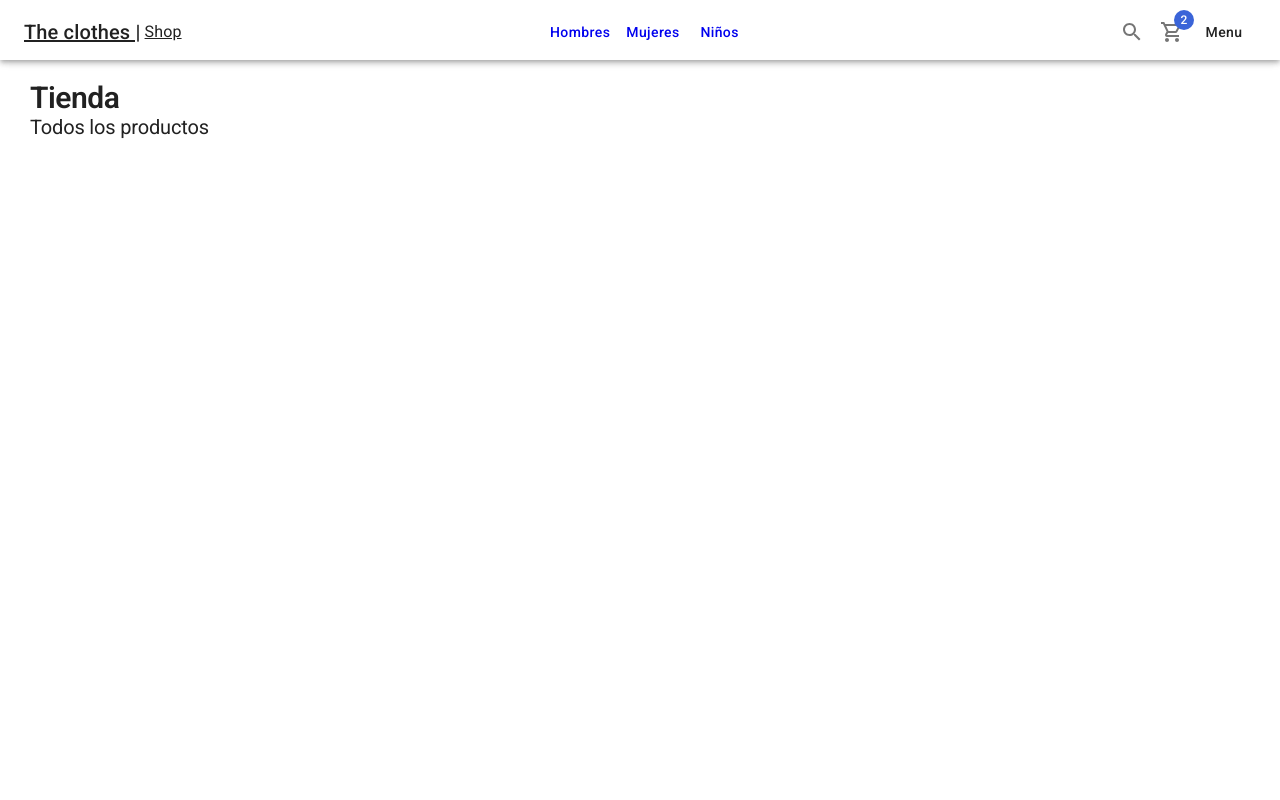
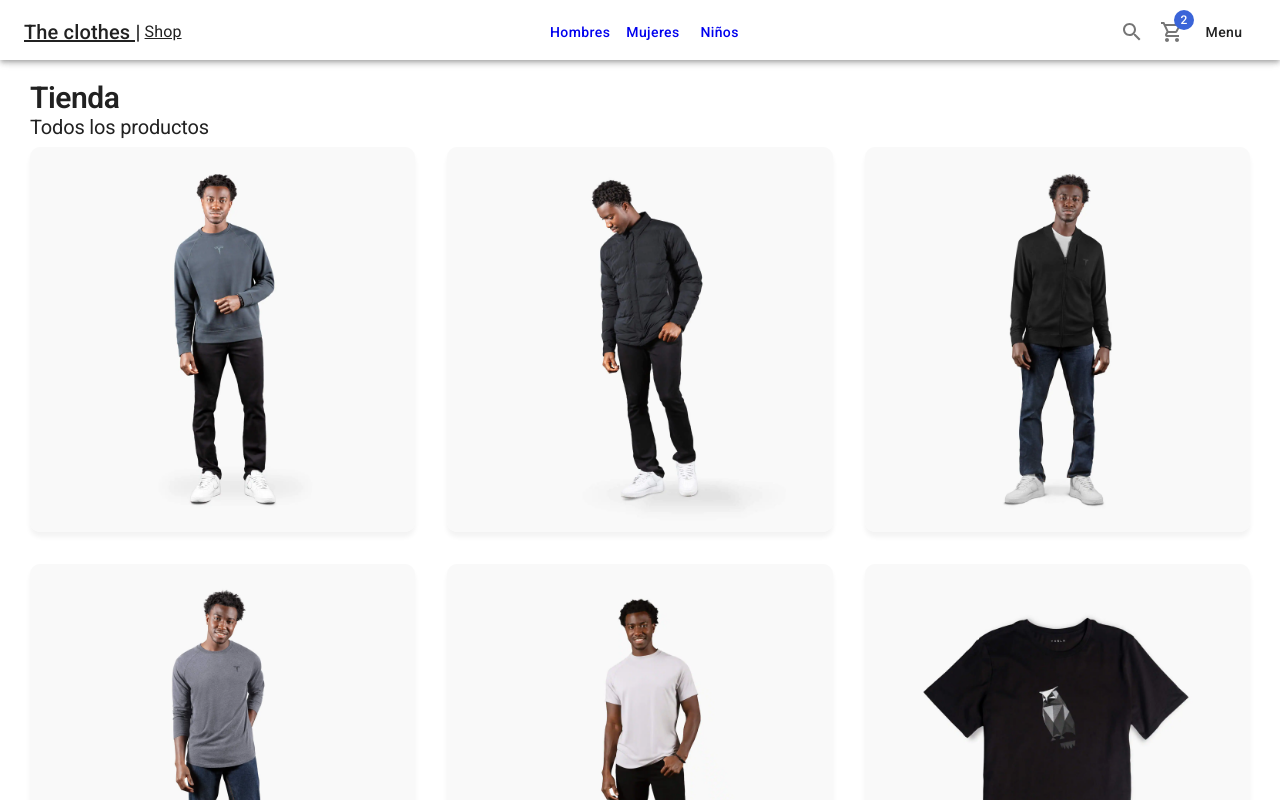
Before and after one commit to juanDaRestrepo/clothes-shop, a Next.js app: page / in a window 1280 px wide. Shown: the top 800 px of the page. Built offline with nearby package versions, Linux system fonts and the light colour scheme.

Commit message:
Create temporal home

```diff
--- a/pages/index.tsx
+++ b/pages/index.tsx
@@ -1,12 +1,33 @@
 import type { NextPage } from 'next'
-import { Typography } from '@mui/material';
+import { Typography, Grid, Card, CardActionArea, CardMedia } from '@mui/material';
 import { ShopLayout } from '../components/layouts'
+import { initialData } from "../database/products"
 
 const Home: NextPage = () => {
   return (
     <ShopLayout title={'The Clothe´s Shop- Home'} pageDescription={'Encuentra las mejores prendas de vestir y ropa deportiva'}>
       <Typography variant='h1' component='h1'>Tienda</Typography>
       <Typography variant='h2' sx={{ mb: 1 }}>Todos los productos</Typography>
+
+      <Grid container spacing={4}>
+        {
+          initialData.products.map( product => (
+            <Grid item xs={6} sm={4} key={ product.slug}>
+              <Card>
+                <CardActionArea>
+                  <CardMedia
+                    component='img'
+                    image={`products/${product.images[0]}`}
+                    alt={ product.title }
+                  />
+                </CardActionArea>
+              </Card>
+            </Grid>
+          ))
+        }
+
+      </Grid>
+
     </ShopLayout>
   )
 }
```
